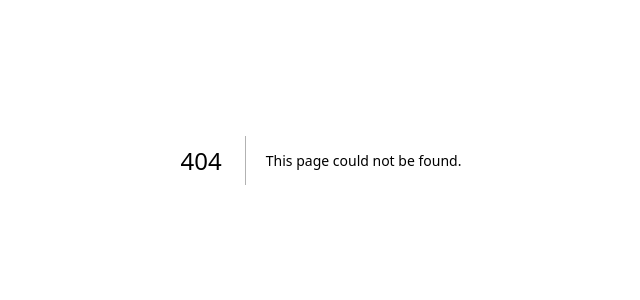
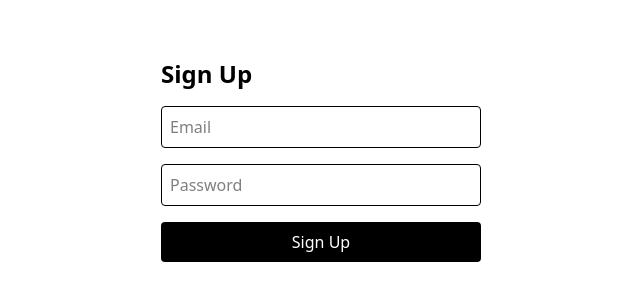
Before and after one commit to GhostHunter78/moirge-ai, a Next.js app: page /auth/register in a window 1280 px wide. Before the commit this address had no page. Shown: the part 240-540 px from the top of the page, without its empty margins (319-959 px from the left). Built offline with nearby package versions, Linux system fonts and the light colour scheme; no server answers.

Commit message:
initial commit

```diff
--- /dev/null
+++ b/app/auth/login/page.tsx
@@ -0,0 +1,63 @@
+"use client";
+
+import { useState } from "react";
+import { supabase } from "@/lib/supabaseClient";
+import { useRouter } from "next/navigation";
+
+export default function LoginPage() {
+  const router = useRouter();
+  const [error, setError] = useState("");
+
+  async function handleLogin(e: React.FormEvent) {
+    e.preventDefault();
+
+    const form = new FormData(e.currentTarget as HTMLFormElement);
+    const email = form.get("email") as string;
+    const password = form.get("password") as string;
+
+    const { error } = await supabase.auth.signInWithPassword({
+      email,
+      password,
+    });
+
+    if (error) {
+      setError(error.message);
+      return;
+    }
+
+    router.push("/");
+  }
+
+  return (
+    <div className="flex min-h-screen items-center justify-center">
+      <form onSubmit={handleLogin} className="w-80 space-y-4">
+        <h1 className="text-2xl font-bold">Login</h1>
+
+        <input
+          name="email"
+          type="email"
+          placeholder="Email"
+          className="w-full border p-2 rounded"
+          required
+        />
+
+        <input
+          name="password"
+          type="password"
+          placeholder="Password"
+          className="w-full border p-2 rounded"
+          required
+        />
+
+        {error && <p className="text-red-500 text-sm">{error}</p>}
+
+        <button
+          type="submit"
+          className="w-full bg-black text-white py-2 rounded"
+        >
+          Login
+        </button>
+      </form>
+    </div>
+  );
+}
--- /dev/null
+++ b/app/auth/register/page.tsx
@@ -0,0 +1,33 @@
+"use client";
+
+import { useState } from "react";
+import { supabase } from "@/lib/supabaseClient";
+import { useRouter } from "next/navigation";
+import SignupClient from "@/components/auth/signup-client";
+
+export default function SignupPage() {
+  const router = useRouter();
+  const [error, setError] = useState("");
+
+  async function handleSignup(e: React.FormEvent) {
+    e.preventDefault();
+
+    const form = new FormData(e.currentTarget as HTMLFormElement);
+    const email = form.get("email") as string;
+    const password = form.get("password") as string;
+
+    const { error } = await supabase.auth.signUp({
+      email,
+      password,
+    });
+
+    if (error) {
+      setError(error.message);
+      return;
+    }
+
+    router.push("/login");
+  }
+
+  return <SignupClient handleSignup={handleSignup} error={error} />;
+}
--- /dev/null
+++ b/components/auth/signup-client.tsx
@@ -0,0 +1,44 @@
+import React from "react";
+
+function SignupClient({
+  handleSignup,
+  error,
+}: {
+  handleSignup: (e: React.FormEvent) => void;
+  error: string;
+}) {
+  return (
+    <div className="flex min-h-screen items-center justify-center">
+      <form onSubmit={handleSignup} className="w-80 space-y-4">
+        <h1 className="text-2xl font-bold">Sign Up</h1>
+
+        <input
+          name="email"
+          type="email"
+          placeholder="Email"
+          className="w-full border p-2 rounded"
+          required
+        />
+
+        <input
+          name="password"
+          type="password"
+          placeholder="Password"
+          className="w-full border p-2 rounded"
+          required
+        />
+
+        {error && <p className="text-red-500 text-sm">{error}</p>}
+
+        <button
+          type="submit"
+          className="w-full bg-black text-white py-2 rounded"
+        >
+          Sign Up
+        </button>
+      </form>
+    </div>
+  );
+}
+
+export default SignupClient;
```
